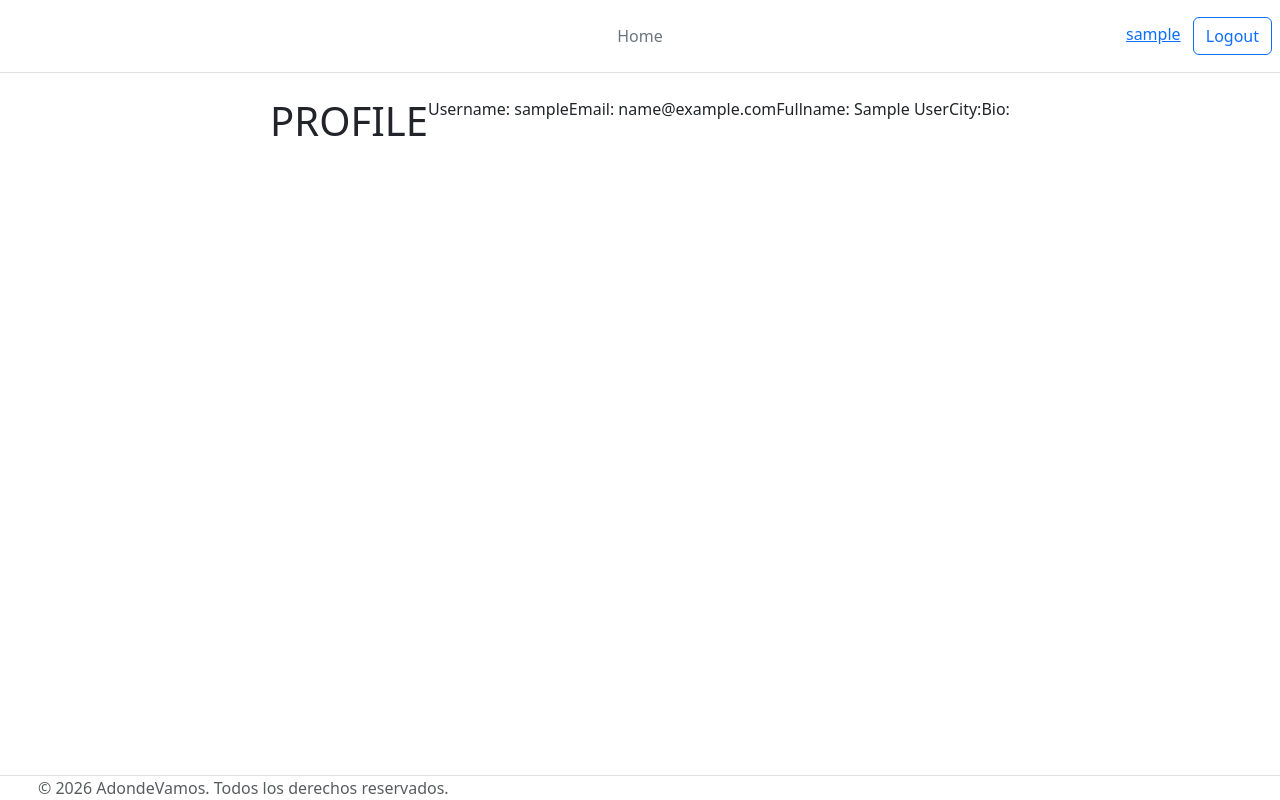
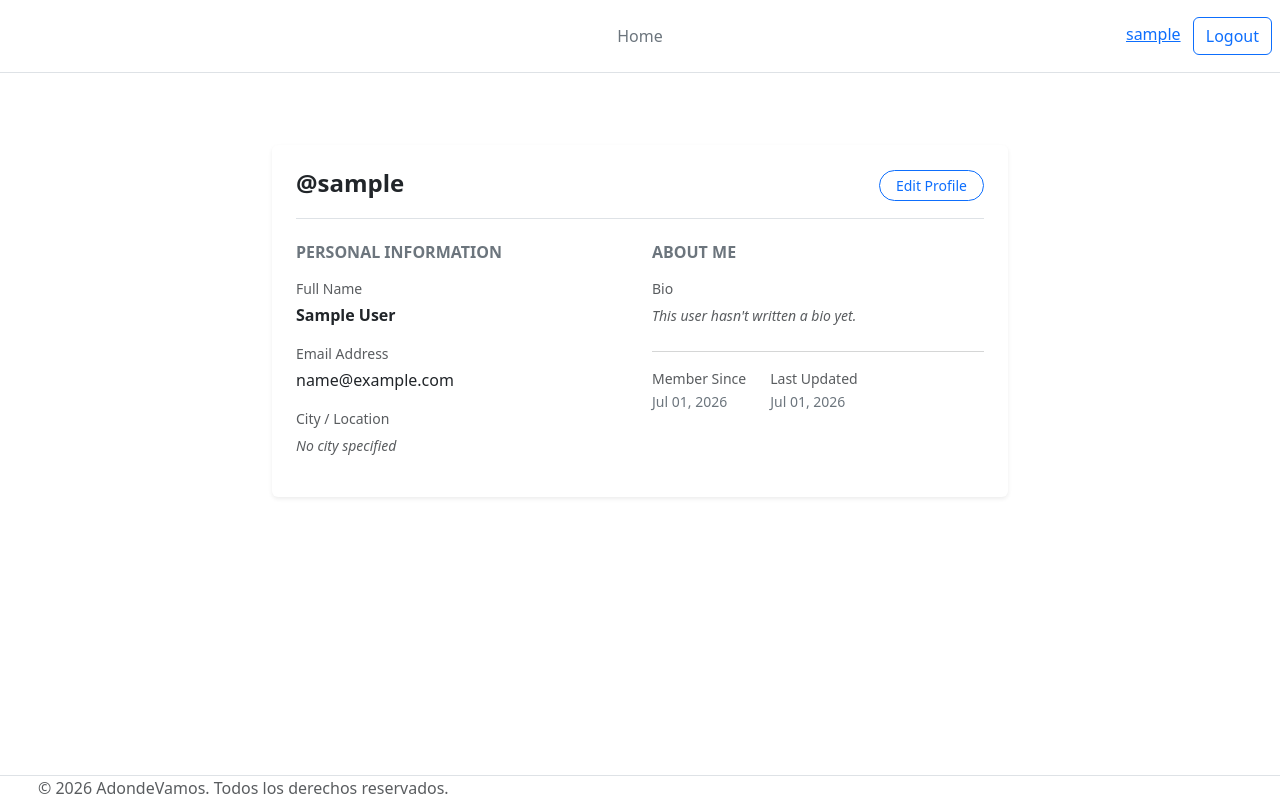
Before and after one commit to EzequielArroyo/AdondeVamosDjango, a Django app: page /users/profile/ in a window 1280 px wide. Run offline with Django 5.2, Linux system fonts and the light colour scheme; the visitor is signed in with stand-in values (Sample User, id 1).

Commit message:
style: enchance profile page

```diff
--- a/apps/users/templates/users/profile.html
+++ b/apps/users/templates/users/profile.html
@@ -1,16 +1,89 @@
 {% extends "base.html" %}
 
 {% block content %}
+<div class="container py-5">
+    <div class="row justify-content-center">
+        <div class="col-lg-8">
+            <div class="card shadow-sm border-0 p-4">
 
-<h1>PROFILE</h1>
-<p>Username: {{ user.username }}</p>
+                <div class="d-flex justify-content-between align-items-center border-bottom pb-3 mb-4">
+                    <div>
+                        <h2 class="h4 mb-1 fw-bold text-dark">
+                            @{{ profile.user.username }}
+                        </h2>
+                    </div>
 
-<p>Email: {{ user.email }}</p>
+                    <a href="#" class="btn btn-outline-primary btn-sm px-3 rounded-pill fw-medium">
+                        Edit Profile
+                    </a>
+                </div>
 
-<p>Fullname: {{ user.first_name }} {{ user.last_name }}</p>
+                <div class="row g-4">
 
-<p>City: {{ user.profile.city }}</p>
+                    <div class="col-md-6 border-end-md">
+                        <h3 class="h6 text-uppercase fw-bold text-secondary tracking-wider mb-3">
+                            Personal Information
+                        </h3>
 
-<p>Bio: {{ user.profile.bio }}</p>
+                        <div class="mb-3">
+                            <label class="small text-muted fw-medium d-block mb-1">Full Name</label>
+                            <span class="text-dark fw-semibold">
+                                {% if profile.user.first_name or profile.user.last_name %}
+                                    {{ profile.user.first_name }} {{ profile.user.last_name }}
+                                {% else %}
+                                    <em class="text-muted small">Not provided</em>
+                                {% endif %}
+                            </span>
+                        </div>
 
+                        <div class="mb-3">
+                            <label class="small text-muted fw-medium d-block mb-1">Email Address</label>
+                            <span class="text-dark">{{ profile.user.email|default:"No email linked" }}</span>
+                        </div>
+
+                        <div class="mb-3">
+                            <label class="small text-muted fw-medium d-block mb-1">City / Location</label>
+                            <span class="text-dark">
+                                {% if profile.city %}
+                                    <i class="bi bi-geo-alt text-muted me-1"></i>{{ profile.city }}
+                                {% else %}
+                                    <em class="text-muted small">No city specified</em>
+                                {% endif %}
+                            </span>
+                        </div>
+                    </div>
+
+                    <div class="col-md-6">
+                        <h3 class="h6 text-uppercase fw-bold text-secondary tracking-wider mb-3">
+                            About Me
+                        </h3>
+
+                        <div class="mb-4">
+                            <label class="small text-muted fw-medium d-block mb-1">Bio</label>
+                            <p class="text-dark mb-0 lh-base text-break">
+                                {% if profile.bio %}
+                                    {{ profile.bio }}
+                                {% else %}
+                                    <em class="text-muted small">This user hasn't written a bio yet.</em>
+                                {% endif %}
+                            </p>
+                        </div>
+
+                        <hr class="text-muted opacity-25 my-3">
+
+                        <div class="d-flex gap-4">
+                            <div>
+                                <label class="small text-muted fw-medium d-block mb-0">Member Since</label>
+                                <span class="small text-secondary">{{ profile.created_at|date:"M d, Y" }}</span>
+                            </div>
+                            <div>
+                                <label class="small text-muted fw-medium d-block mb-0">Last Updated</label>
+                                <span class="small text-secondary">{{ profile.updated_at|date:"M d, Y" }}</span>
+                            </div>
+                        </div>
+                    </div>
+
+                </div> </div> </div>
+    </div>
+</div>
 {% endblock %}
```
